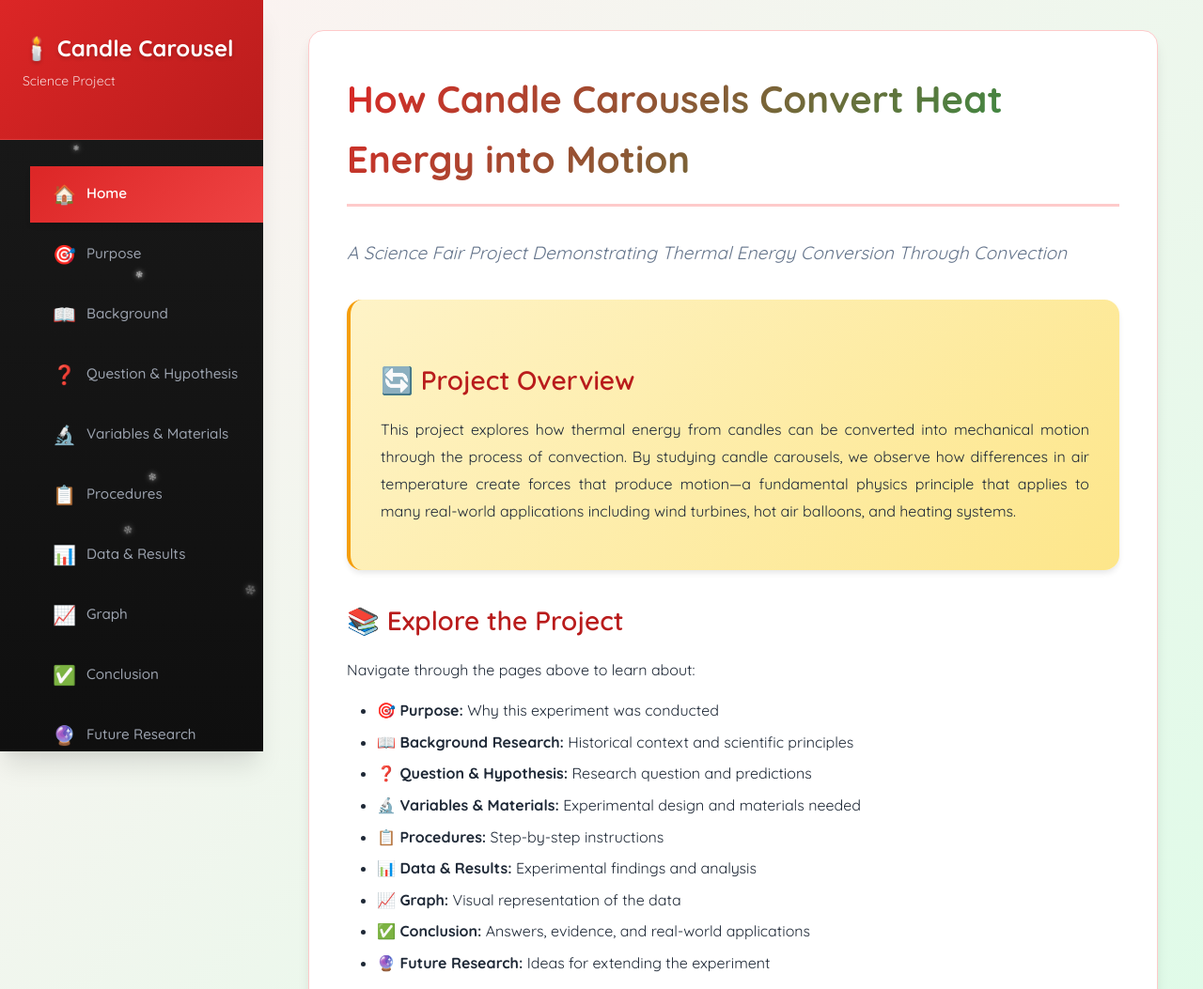
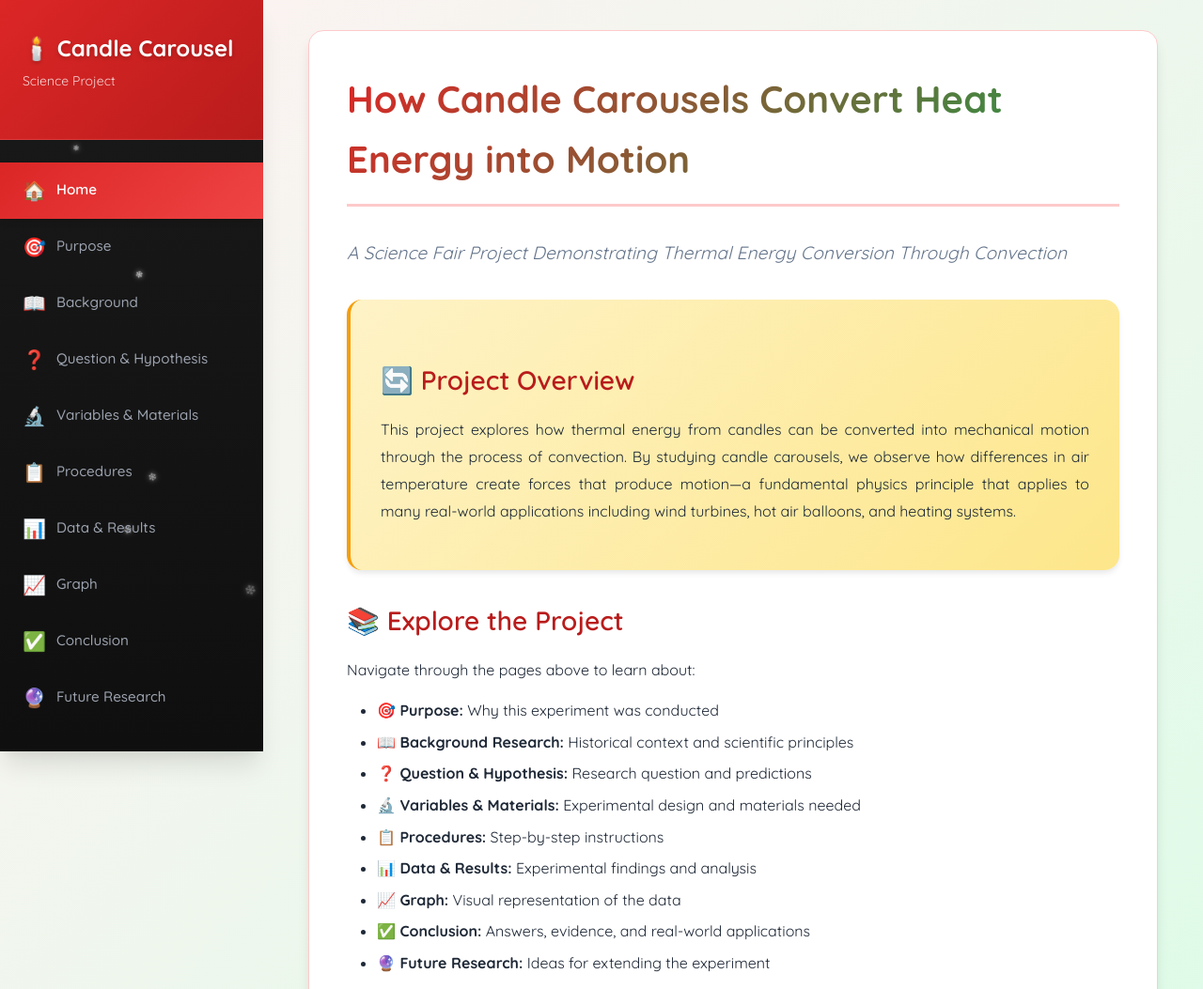
Before and after one commit to yudiell/candle_carousel, a PHP site: page /index.php in a window 1280 px wide. Shown: the top 1053 px of the page at 94% size. Run offline with PHP 8.4, Linux system fonts and the light colour scheme.

Commit message:
extended menu items

```diff
--- a/css/style.css
+++ b/css/style.css
@@ -176,10 +176,14 @@ body {
 .main-nav ul {
     list-style: none;
     padding: 0;
+    margin: 0;
+    width: 100%;
 }
 
 .main-nav li {
-    margin: 0.25rem 0;
+    margin: 0;
+    width: 100%;
+    display: block;
 }
 
 .main-nav a {
```
